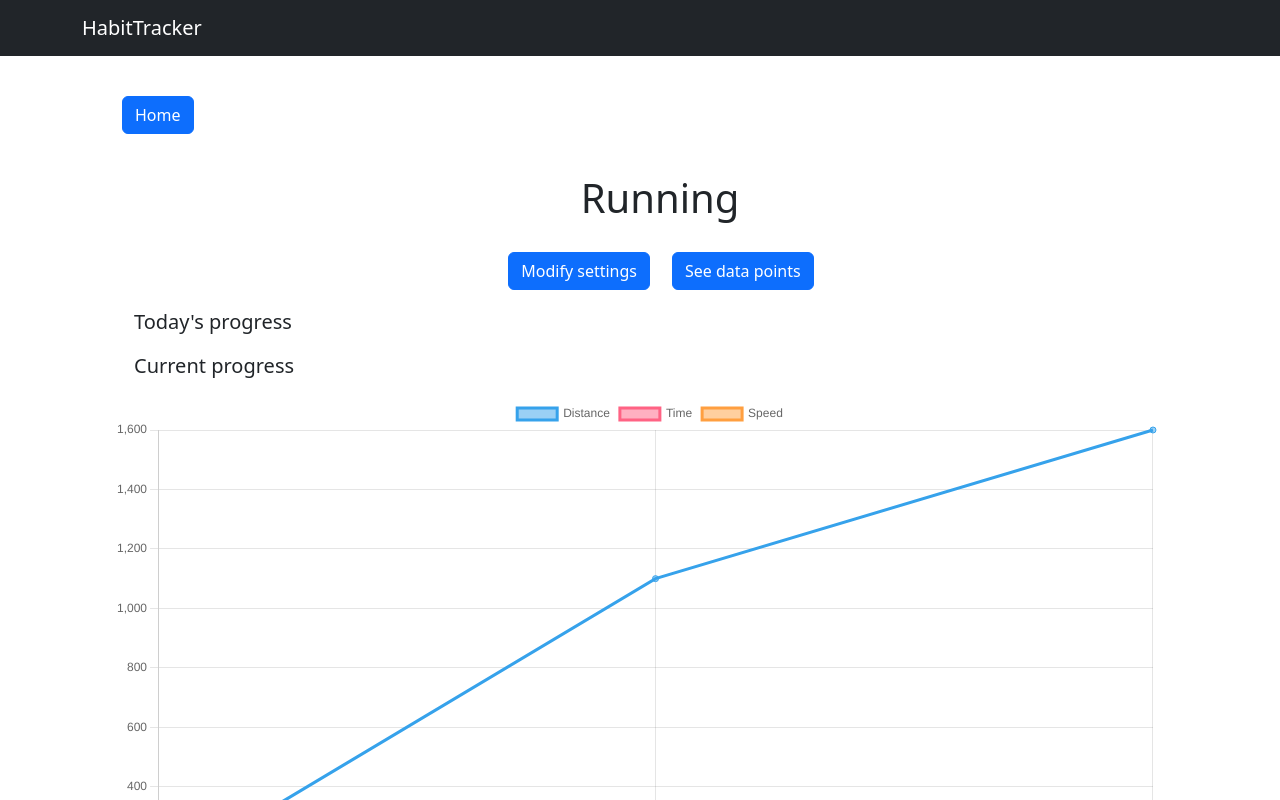
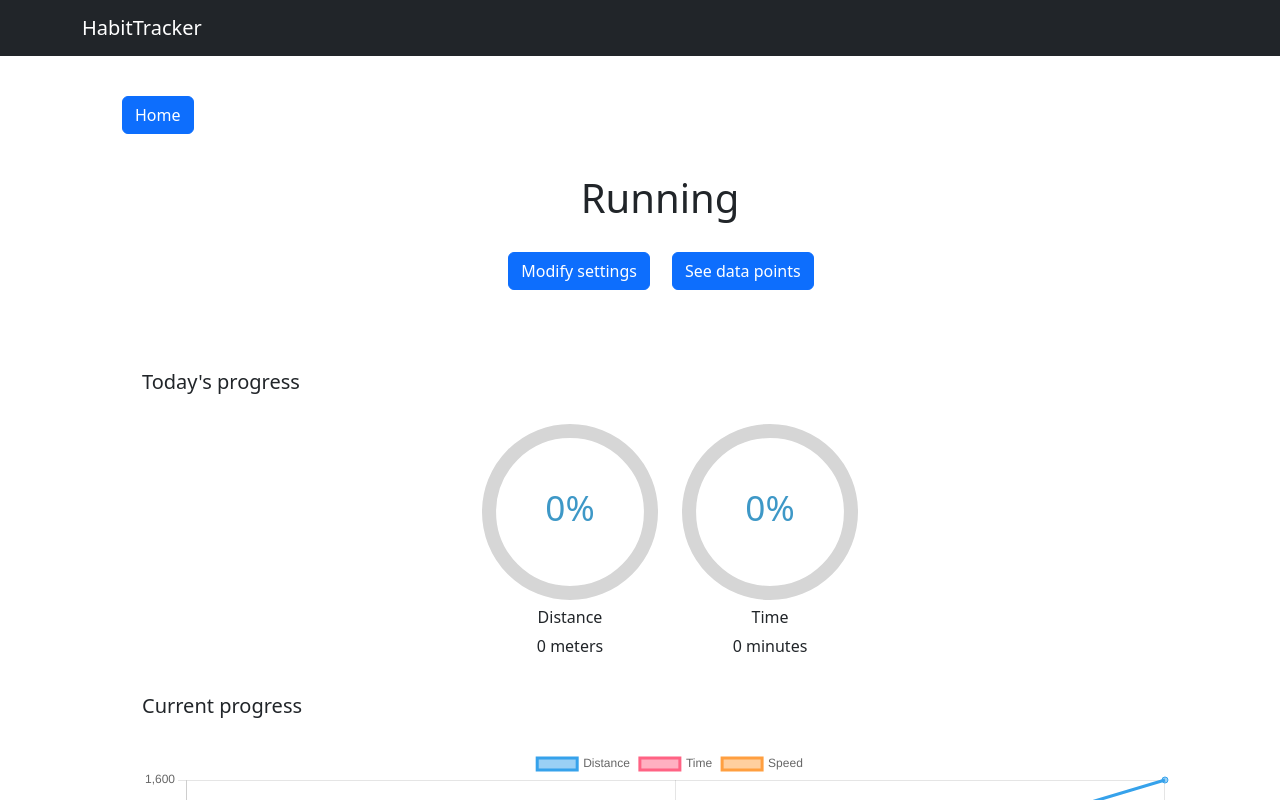
Before and after one commit to hjeronen/habitTracker, a React (Vite) app: page / in a window 1280 px wide. Both pictures are taken after a click on the element "Running". Shown: the top 800 px of the page. Built offline with nearby package versions, Linux system fonts and the light colour scheme; data requests are answered from the project's data file.

Commit message:
Added daily progress bars

```diff
--- a/package.json
+++ b/package.json
@@ -15,6 +15,7 @@
     "react": "^18.2.0",
     "react-bootstrap": "^2.9.1",
     "react-chartjs-2": "^5.2.0",
+    "react-circular-progressbar": "^2.1.0",
     "react-dom": "^18.2.0"
   },
   "devDependencies": {
--- a/src/components/HabitView.jsx
+++ b/src/components/HabitView.jsx
@@ -1,7 +1,46 @@
 import { Button, Col, Container, Row } from 'react-bootstrap'
 import LineChartComponent from './LineChartComponent'
+import { CircularProgressbar } from 'react-circular-progressbar'
+import 'react-circular-progressbar/dist/styles.css'
 
 const HabitView = ({ habit, setView }) => {
+
+  const getTodaysProgress = (dataValue) => {
+    const today = getFormattedDate(new Date())
+    const current = dataValue.dataPoints
+      .map(dataPoint => getFormattedDate(dataPoint.date) === today
+        ? parseInt(dataPoint.value)
+        : 0)
+      .reduce((value, sum) => value + sum, 0)
+    console.log('cumulative progress today')
+    console.log(dataValue.type)
+    console.log(current)
+    return current
+  }
+
+  const getTodaysPercentage = (current, goal) => Math.floor((current / goal) * 100)
+
+  const renderProgressBars = () => {
+    return (
+      <Container className='progressbar-container'>
+        <Row>
+          {habit.dataValues.map((value, i) => {
+            if (value.goal) {
+              const progress = getTodaysProgress(value)
+              const percentage = getTodaysPercentage(progress, parseInt(value.goal))
+              return (
+                <Col key={i} style={{ width: 200, height: 200 }}>
+                  <CircularProgressbar value={percentage} text={`${percentage}%`} />
+                  <p className='progressbar-text'>{value.type}</p>
+                  <p className='progressbar-text'>{progress} {value.unit}</p>
+                </Col>
+              )
+            }
+          })}
+        </Row>
+      </Container>
+    )
+  }
 
   const getCumulativeArray = (dataPoints) => {
     let cumulativeArray = []
@@ -78,10 +117,13 @@ const HabitView = ({ habit, setView }) => {
           </Row>
         </Container>
       </Container>
-      <Container>
+      <Container className='content-container'>
         <h5 className='habitview-subheader'>Today's progress</h5>
+        {renderProgressBars()}
         <h5 className='habitview-subheader'>Current progress</h5>
-        <LineChartComponent data={getCumulativeProgress()} />
+        <Container className='content-container'>
+          <LineChartComponent data={getCumulativeProgress()} />
+        </Container>
         <h5 className='habitview-subheader'>Daily progress</h5>
         <LineChartComponent data={getAllDataPoints()} />
       </Container>
--- a/src/styles.css
+++ b/src/styles.css
@@ -96,8 +96,23 @@ input[type=text] {
 
 .habitview-subheader {
     margin: 20px;
+    margin-top: 20px;
+    padding-top: 40px;
 }
 
 .habitview-button-bar {
     margin: 10px;
 }
+
+.progressbar-container {
+    display: flex;
+    justify-content: center;
+    margin: 10px;
+    padding: 10px;
+}
+
+.progressbar-text {
+    margin: 5px;
+    display: flex;
+    justify-content: center;
+}
```
Also changed, not shown: 1 other file (tests, documents, lock files or other folders).
